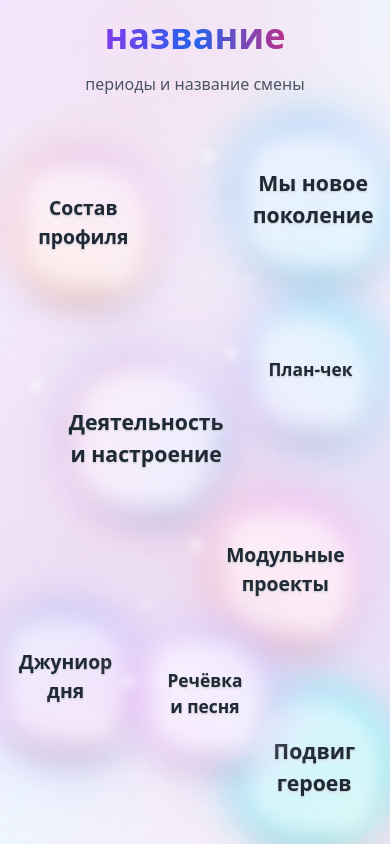
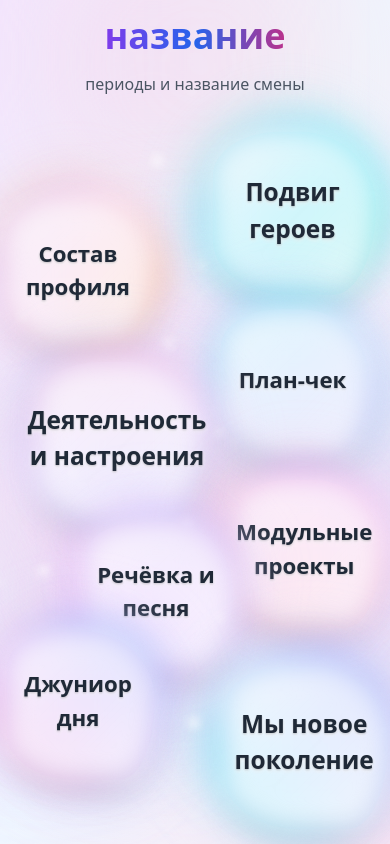
Before and after one commit to v-gulevich/b6-2025, a Next.js app: page / in a window 390 px wide. Built offline with nearby package versions, Linux system fonts and the light colour scheme.

Commit message:
Refactor bubble data structure and sizing logic for improved layout and responsiveness

```diff
--- a/app/page.tsx
+++ b/app/page.tsx
@@ -11,24 +11,37 @@ interface BubbleData {
   text: string;
   color: string;
   size: "sm" | "md" | "lg";
+  x: number; // Left position as a percentage
+  y: number; // Top position as a percentage
   bgImage?: string;
-  link?: string; // Add link property
+  link?: string;
 }
 
 interface PositionedBubble extends BubbleData {
-  x: number; // top-left x in pixels
-  y: number; // top-left y in pixels
-  width: number;
-  height: number;
-  radius: number;
+  width: number;  // Calculated width in pixels
+  height: number; // Calculated height in pixels
 }
 
-// --- Bubble Sizing and Packing Logic ---
+// Static layout data for bubbles, with (x, y) percentage coordinates
+const bubbleContents: BubbleData[] = [
+    { text: "Состав\nпрофиля", color: "from-purple-300 via-pink-200 to-orange-300", size: 'md', link: "/members", x: 20, y: 32 },
+    { text: "Подвиг\nгероев", color: "from-blue-200 via-cyan-300 to-teal-300", size: 'lg', link: "/heroes", x: 75, y: 25 },
+    { text: "План-чек", color: "from-cyan-300 via-blue-200 to-purple-300", size: 'md', link: "/plan-check", x: 75, y: 45 },
+    { text: "Деятельность и настроения", color: "from-pink-300 via-purple-200 to-blue-300", size: 'lg', link: "/sir-mes", x: 30, y: 52 },
+    { text: "Модульные\nпроекты", color: "from-fuchsia-300 via-pink-200 to-rose-300", size: 'md', link: "/projects", x: 78, y: 65 },
+    { text: "Речёвка и\nпесня", color: "from-violet-300 via-purple-200 to-fuchsia-300", size: 'md', link: "/songs", x: 40, y: 70 },
+    { text: "Джуниор\nдня", color: "from-blue-300 via-purple-300 to-pink-300", size: 'md', link: "/junior-of-the-day", x: 20, y: 83 },
+    { text: "Мы новое\nпоколение", color: "from-indigo-300 via-blue-200 to-cyan-300", size: 'lg', link: "/new-gen", x: 78, y: 88 },
+];
+
+
+// --- Bubble Sizing Logic ---
 
 function getRelativeBubbleSizes(screenWidth: number, screenHeight: number) {
   const baseDimension = Math.min(screenWidth, screenHeight);
 
-  const scaleFactor = 0.33;
+  // These scale factors can be adjusted to make bubbles larger or smaller overall.
+  const scaleFactor = screenWidth < 768 ? 0.38 : 0.33; // Larger bubbles on smaller screens
   const minSizeMd = 100;
   const maxSizeMd = 200;
 
@@ -36,121 +49,10 @@ function getRelativeBubbleSizes(screenWidth: number, screenHeight: number) {
   baseSize = Math.max(minSizeMd, Math.min(baseSize, maxSizeMd));
 
   return {
-    sm: baseSize * 0.9,
+    sm: baseSize * 0.8,
     md: baseSize,
     lg: baseSize * 1.1,
   };
-}
-
-function checkOverlap(bubble1: PositionedBubble, bubble2: PositionedBubble, spacing: number): boolean {
-  const dx = (bubble1.x + bubble1.radius) - (bubble2.x + bubble2.radius);
-  const dy = (bubble1.y + bubble1.radius) - (bubble2.y + bubble2.radius);
-  const distance = Math.sqrt(dx * dx + dy * dy);
-  const minDistance = bubble1.radius + bubble2.radius + spacing;
-  return distance < minDistance;
-}
-
-/**
- * Places bubbles by finding the most open space on the screen,
- * resulting in a more even, scattered distribution.
- */
-function packBubblesEvenly(
-  bubbles: BubbleData[],
-  screenWidth: number,
-  screenHeight: number,
-  options: {
-    spacing?: number;
-    exclusionZone?: { top?: number };
-    sizes: { sm: number; md: number; lg: number };
-  }
-): PositionedBubble[] {
-  const { spacing = 0, exclusionZone = { top: 0 }, sizes } = options;
-  const topMargin = exclusionZone.top || 0;
-
-  const placedBubbles: PositionedBubble[] = [];
-  // Sorting by size (largest first) is a good heuristic for packing
-  const sortedBubbles = [...bubbles].sort((a, b) => sizes[b.size] - sizes[a.size]);
-
-  // --- Placement Logic ---
-  sortedBubbles.forEach((bubble) => {
-    const size = sizes[bubble.size];
-    const radius = size / 2;
-    let bestPosition: { x: number; y: number } | null = null;
-    let maxMinDistance = -1; // We want to maximize the minimum distance to other bubbles
-
-    // For the very first bubble, place it somewhat centrally but with some randomness.
-    if (placedBubbles.length === 0) {
-      const x = screenWidth * 0.5 - radius + (Math.random() - 0.5) * 100;
-      const y = (screenHeight + topMargin) * 0.5 - radius + (Math.random() - 0.5) * 100;
-      placedBubbles.push({ ...bubble, radius, x, y, width: size, height: size });
-      return; // Go to the next bubble
-    }
-
-    // --- Strategy: Find the most open spot ---
-    const CANDIDATE_ATTEMPTS = 200; // More attempts lead to better but slower placement
-    for (let i = 0; i < CANDIDATE_ATTEMPTS; i++) {
-      // Generate a random candidate position within the screen bounds
-      const candidateX = Math.random() * (screenWidth - size);
-      const candidateY = topMargin + (Math.random() * (screenHeight - topMargin - size));
-      const candidateBubble: PositionedBubble = { ...bubble, radius, x: candidateX, y: candidateY, width: size, height: size };
-
-      // 1. Check for collision with any existing bubble
-      let hasCollision = false;
-      for (const placedBubble of placedBubbles) {
-        if (checkOverlap(candidateBubble, placedBubble, spacing)) {
-          hasCollision = true;
-          break;
-        }
-      }
-      if (hasCollision) {
-        continue; // This candidate is invalid, try another one
-      }
-
-      // 2. This is a valid spot. Now, score it by its distance to the nearest neighbor.
-      let minDistanceToAnyPlaced = Infinity;
-      for (const placedBubble of placedBubbles) {
-        const dx = (candidateBubble.x + radius) - (placedBubble.x + placedBubble.radius);
-        const dy = (candidateBubble.y + radius) - (placedBubble.y + placedBubble.radius);
-        const distance = Math.sqrt(dx * dx + dy * dy);
-        if (distance < minDistanceToAnyPlaced) {
-          minDistanceToAnyPlaced = distance;
-        }
-      }
-
-      // 3. If this candidate is in a more "open" area, it's our new best
-      if (minDistanceToAnyPlaced > maxMinDistance) {
-        maxMinDistance = minDistanceToAnyPlaced;
-        bestPosition = { x: candidateX, y: candidateY };
-      }
-    }
-
-    // If we found a good position, use it.
-    if (bestPosition) {
-      placedBubbles.push({ ...bubble, radius, x: bestPosition.x, y: bestPosition.y, width: size, height: size });
-    } else {
-      // --- Fallback Strategy: Just find the first available random spot ---
-      console.warn(`Could not find an ideal open spot for "${bubble.text}". Falling back to first available.`);
-      for (let i = 0; i < 1000; i++) { // Try up to 1000 times
-        const x = Math.random() * (screenWidth - size);
-        const y = topMargin + (Math.random() * (screenHeight - topMargin - size));
-        const fallbackCandidate: PositionedBubble = { ...bubble, radius, x, y, width: size, height: size };
-
-        let hasCollision = false;
-        for (const placedBubble of placedBubbles) {
-          if (checkOverlap(fallbackCandidate, placedBubble, spacing)) {
-            hasCollision = true;
-            break;
-          }
-        }
-        if (!hasCollision) {
-          placedBubbles.push(fallbackCandidate);
-          return; // Exit the forEach loop for this bubble
-        }
-      }
-    }
-  });
-
-  return placedBubbles;
 }
 
 // --- React Component ---
@@ -158,36 +60,24 @@ function packBubblesEvenly(
 export default function Home() {
   const [positionedBubbles, setPositionedBubbles] = useState<PositionedBubble[]>([]);
   const mainContainerRef = useRef<HTMLDivElement>(null);
-  const titleRef = useRef<HTMLDivElement>(null);
-
-  const bubbleContents: BubbleData[] = [
-    { text: "Деятельность и настроение", color: "from-pink-300 via-purple-200 to-blue-300", size: 'lg', link: "/sir-mes" },
-    { text: "Джуниор дня", color: "from-blue-300 via-purple-300 to-pink-300", size: 'md', link: "/junior-of-the-day" },
-    { text: "План-чек", color: "from-cyan-300 via-blue-200 to-purple-300", size: 'sm', link: "/plan-check" },
-    { text: "Состав профиля", color: "from-purple-300 via-pink-200 to-orange-300", size: 'md', link: "/members" },
-    { text: "Подвиг героев", color: "from-blue-200 via-cyan-300 to-teal-300", size: 'lg', link: "/heroes" },
-    { text: "Речёвка и песня", color: "from-violet-300 via-purple-200 to-fuchsia-300", size: 'sm', link: "/songs" },
-    { text: "Модульные проекты", color: "from-fuchsia-300 via-pink-200 to-rose-300", size: 'md', link: "/projects" },
-    { text: "Мы новое поколение", color: "from-indigo-300 via-blue-200 to-cyan-300", size: 'lg', link: "/new-gen" },
-  ];
 
   useEffect(() => {
     const handleResize = () => {
-      if (typeof window !== "undefined" && titleRef.current && mainContainerRef.current) {
+      if (typeof window !== "undefined" && mainContainerRef.current) {
         const viewportWidth = window.innerWidth;
         const viewportHeight = window.innerHeight;
         mainContainerRef.current.style.height = `${viewportHeight}px`;
 
-        const titleHeight = titleRef.current.offsetHeight;
-        const topExclusionZone = titleHeight + 10;
+        const currentBubbleSizes = getRelativeBubbleSizes(viewportWidth, viewportHeight);
 
-        const currentBubbleSizes = getRelativeBubbleSizes(viewportWidth, viewportHeight);
-        const overlapAmount = currentBubbleSizes.md * 0;
-
-        const positions = packBubblesEvenly(bubbleContents, viewportWidth, viewportHeight, {
-          exclusionZone: { top: topExclusionZone },
-          spacing: overlapAmount,
-          sizes: currentBubbleSizes,
+        // Map static bubble data to positioned bubbles with calculated pixel sizes
+        const positions = bubbleContents.map(bubble => {
+            const size = currentBubbleSizes[bubble.size];
+            return {
+                ...bubble,
+                width: size,
+                height: size,
+            };
         });
         setPositionedBubbles(positions);
       }
@@ -206,23 +96,32 @@ export default function Home() {
 
     return () => window.removeEventListener("resize", debouncedHandleResize);
 
-  }, []);
+  }, []); // Empty dependency array is correct here
 
   return (
-    <div ref={mainContainerRef} className="bg-gradient-to-br from-purple-100 via-blue-50 to-pink-100 relative w-full">
+    <div ref={mainContainerRef} className="bg-gradient-to-br from-purple-100 via-blue-50 to-pink-100 relative w-full overflow-hidden">
       <BackgroundLights />
+
       <div className="relative z-10 flex flex-col items-center pointer-events-none">
-        <div ref={titleRef} className="pointer-events-auto">
+        <div className="pointer-events-auto">
           <PageTitle />
         </div>
       </div>
-      <div className="fixed inset-0 pointer-events-none z-0">
+
+      <div className="absolute inset-0 pointer-events-none z-0">
         {positionedBubbles.map((bubble, index) => {
-          // Use the custom link if provided, otherwise fallback to the default bubble page
           const bubblePage = bubble.link || `/bubble-${index + 1}`;
           return (
-            <div key={index} className="absolute" style={{ left: `${bubble.x}px`, top: `${bubble.y}px` }}>
-              <Link href={bubblePage} className="pointer-events-auto block focus:outline-none" tabIndex={0} aria-label={`Open page for bubble ${index + 1}`}>
+            <div
+              key={index}
+              className="absolute transition-all duration-300 ease-out"
+              style={{
+                left: `${bubble.x}%`,
+                top: `${bubble.y}%`,
+                transform: 'translate(-50%, -50%)' // Center the bubble on its coordinates
+              }}
+            >
+              <Link href={bubblePage} className="pointer-events-auto block focus:outline-none" tabIndex={0} aria-label={`Open page for ${bubble.text}`}>
                 <MindBubble
                   gradientColors={bubble.color}
                   sizePx={bubble.width}
```
